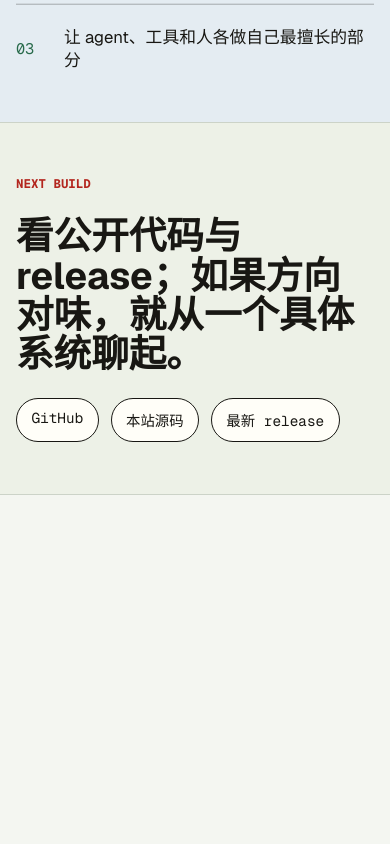
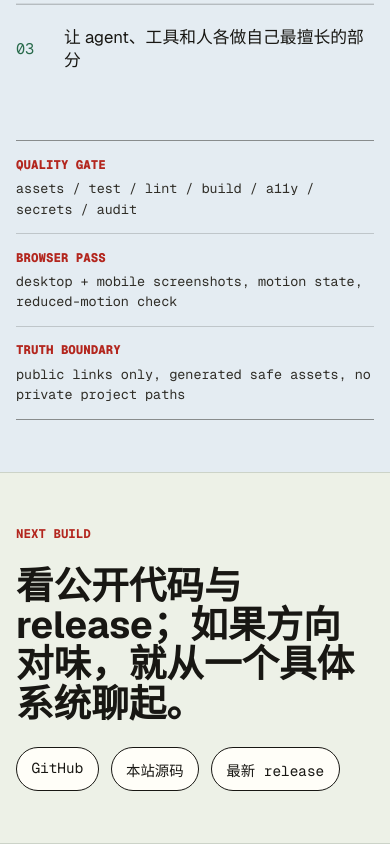
Before and after one commit to lgk-code/personalweb, a Next.js app: page / in a window 390 px wide. Shown: the part 5160-6004 px from the top of the page. Before the commit the page ends 5655 px from the top, so only its background shows below. Built offline with nearby package versions, Linux system fonts and the light colour scheme; no server answers.

Commit message:
feat: show quality ledger in method section

```diff
--- a/src/app/globals.css
+++ b/src/app/globals.css
@@ -629,6 +629,43 @@ a:focus-visible {
   line-height: 1.35;
 }
 
+.quality-ledger {
+  display: grid;
+  gap: 0;
+  margin: 1.4rem 0 0;
+  border-top: 1px solid rgba(24, 23, 19, 0.45);
+  border-bottom: 1px solid rgba(24, 23, 19, 0.45);
+}
+
+.quality-ledger div {
+  display: grid;
+  grid-template-columns: minmax(8.5rem, 0.44fr) minmax(0, 1fr);
+  gap: 1rem;
+  padding: 0.9rem 0;
+}
+
+.quality-ledger div + div {
+  border-top: 1px solid rgba(24, 23, 19, 0.18);
+}
+
+.quality-ledger dt {
+  margin: 0;
+  color: var(--red);
+  font-family: var(--font-geist-mono), ui-monospace, monospace;
+  font-size: 0.78rem;
+  font-weight: 760;
+  text-transform: uppercase;
+}
+
+.quality-ledger dd {
+  margin: 0;
+  color: #2f2d27;
+  font-family: var(--font-geist-mono), ui-monospace, monospace;
+  font-size: 0.84rem;
+  line-height: 1.5;
+  overflow-wrap: anywhere;
+}
+
 .contact-layout {
   display: grid;
   gap: 1.5rem;
@@ -937,6 +974,11 @@ a:focus-visible {
     grid-template-columns: 3rem minmax(0, 1fr);
   }
 
+  .quality-ledger div {
+    grid-template-columns: 1fr;
+    gap: 0.35rem;
+  }
+
   .evidence-list li {
     grid-template-columns: 1fr;
     gap: 0.6rem;
--- a/src/app/page.tsx
+++ b/src/app/page.tsx
@@ -212,6 +212,14 @@ export default function Home() {
               </li>
             ))}
           </ol>
+          <dl className="quality-ledger" aria-label="质量信号">
+            {portfolio.qualitySignals.map((signal) => (
+              <div key={signal.label}>
+                <dt>{signal.label}</dt>
+                <dd>{signal.value}</dd>
+              </div>
+            ))}
+          </dl>
         </div>
       </section>
 
--- a/src/lib/portfolio.ts
+++ b/src/lib/portfolio.ts
@@ -89,6 +89,20 @@ export const portfolio = {
     "用工程化验证把 vibe 变成可复现质量",
     "让 agent、工具和人各做自己最擅长的部分",
   ],
+  qualitySignals: [
+    {
+      label: "Quality gate",
+      value: "assets / test / lint / build / a11y / secrets / audit",
+    },
+    {
+      label: "Browser pass",
+      value: "desktop + mobile screenshots, motion state, reduced-motion check",
+    },
+    {
+      label: "Truth boundary",
+      value: "public links only, generated safe assets, no private project paths",
+    },
+  ],
   contactHeading: "看公开代码与 release；如果方向对味，就从一个具体系统聊起。",
   evidenceChains: [
     {
```
Also changed, not shown: 1 other file (tests, documents, lock files or other folders).
